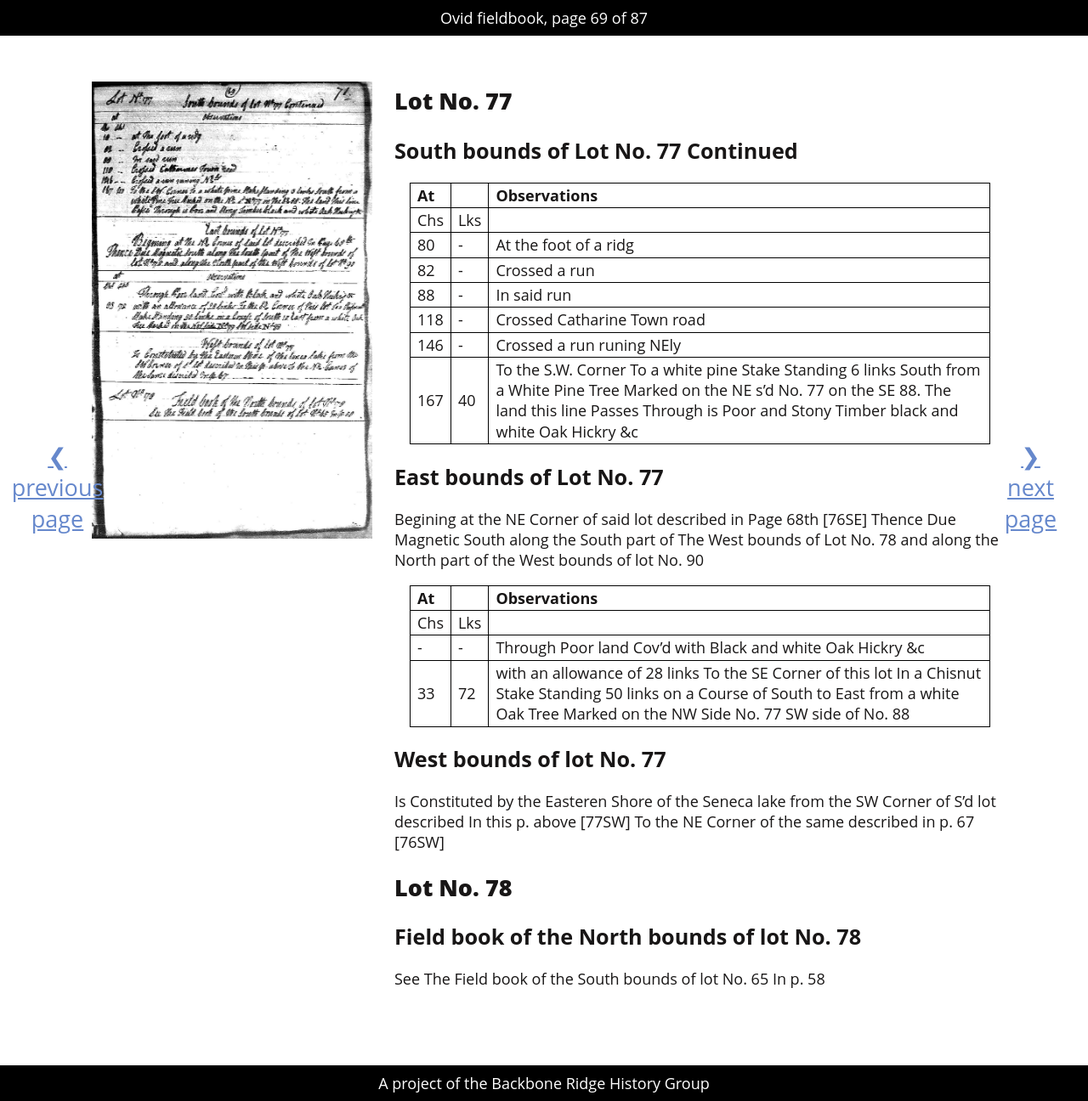
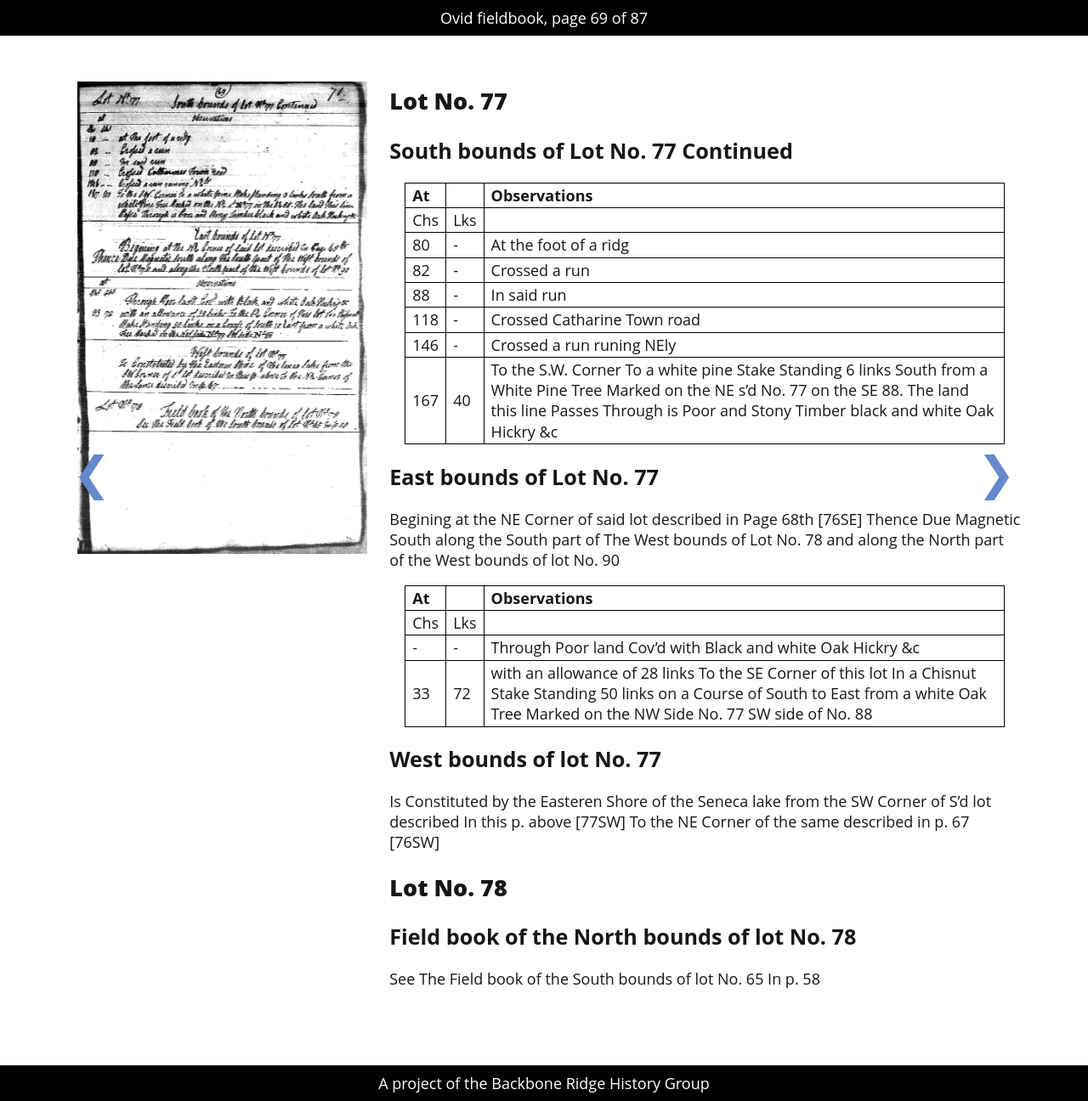
Before and after one commit to backbone-ridge/military-lots, a Jekyll site: the page built from town/ovid/transcription/page-69.md, in a window 1280 px wide and 1296 px high. Shown: the whole window at 85% size. Built offline with Jekyll 4.4.1, drawn with Linux system fonts in a browser that asks for light colours; our own code applies the rules of GitHub Pages for plain Markdown files.

Commit message:
nav links

```diff
--- a/_layouts/page.html
+++ b/_layouts/page.html
@@ -40,7 +40,7 @@
     <div class="wrap">
       <nav class="prev">
         {% if page.page > 1 %}
-          <a href="page-{{ page.page | minus:1 | prepend: '0' | slice: -2, 2 }}">&#x276e;<br>previous<br>page</a>
+          <a href="page-{{ page.page | minus:1 | prepend: '0' | slice: -2, 2 }}" title="previous page">&#x276e;</a>
         {% endif %}
       </nav>
       <section class="image">
@@ -51,7 +51,7 @@
       </section>
       <nav class="next">
         {% if page.page < numpages %}
-          <a class="next" href="page-{{ page.page | plus:1 | prepend: '0' | slice: -2, 2 }}">&#x276f;<br>next<br>page</a>
+          <a class="next" href="page-{{ page.page | plus:1 | prepend: '0' | slice: -2, 2 }}" title="next page">&#x276f;</a>
         {% endif %}
       </nav>
     </div>
--- a/css/style.css
+++ b/css/style.css
@@ -335,7 +335,7 @@ img.zoomed {
 
 div.wrap {
   display: grid;
-  grid-template-columns: 5em 1fr 2fr 5em;
+  grid-template-columns: 4em 1fr 2fr 4em;
   grid-template-rows: 2em 1fr 2em;
 }
 
@@ -362,11 +362,11 @@ footer {
 }
 
 nav {
-  width: 5em;
+  width: 4em;
   top: 40%;
   text-align: center;
   position: fixed;
-  font-size: 150%;
+  font-size: 300%;
 }
 
 nav.prev {
@@ -379,6 +379,7 @@ nav.next {
 
 nav a {
   color: #68c;
+  text-decoration: none;
 }
 nav a:hover {
   color: #34f;
```
